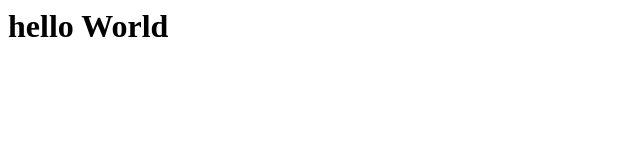
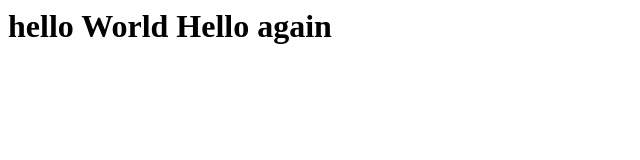
Before and after one commit to viv1234/lecture0, a plain HTML site: page index.html in a window 1280 px wide. Shown: the whole page, without its empty margins (0-640 px from the left). Drawn offline with Linux system fonts and the light colour scheme.

Commit message:
Update index.html

```diff
--- a/index.html
+++ b/index.html
@@ -8,7 +8,7 @@
 </head>
 
 <body>
-    <h1>hello World</h1>
+    <h1>hello World Hello again</h1>
 </body>
 
 </html>
```
